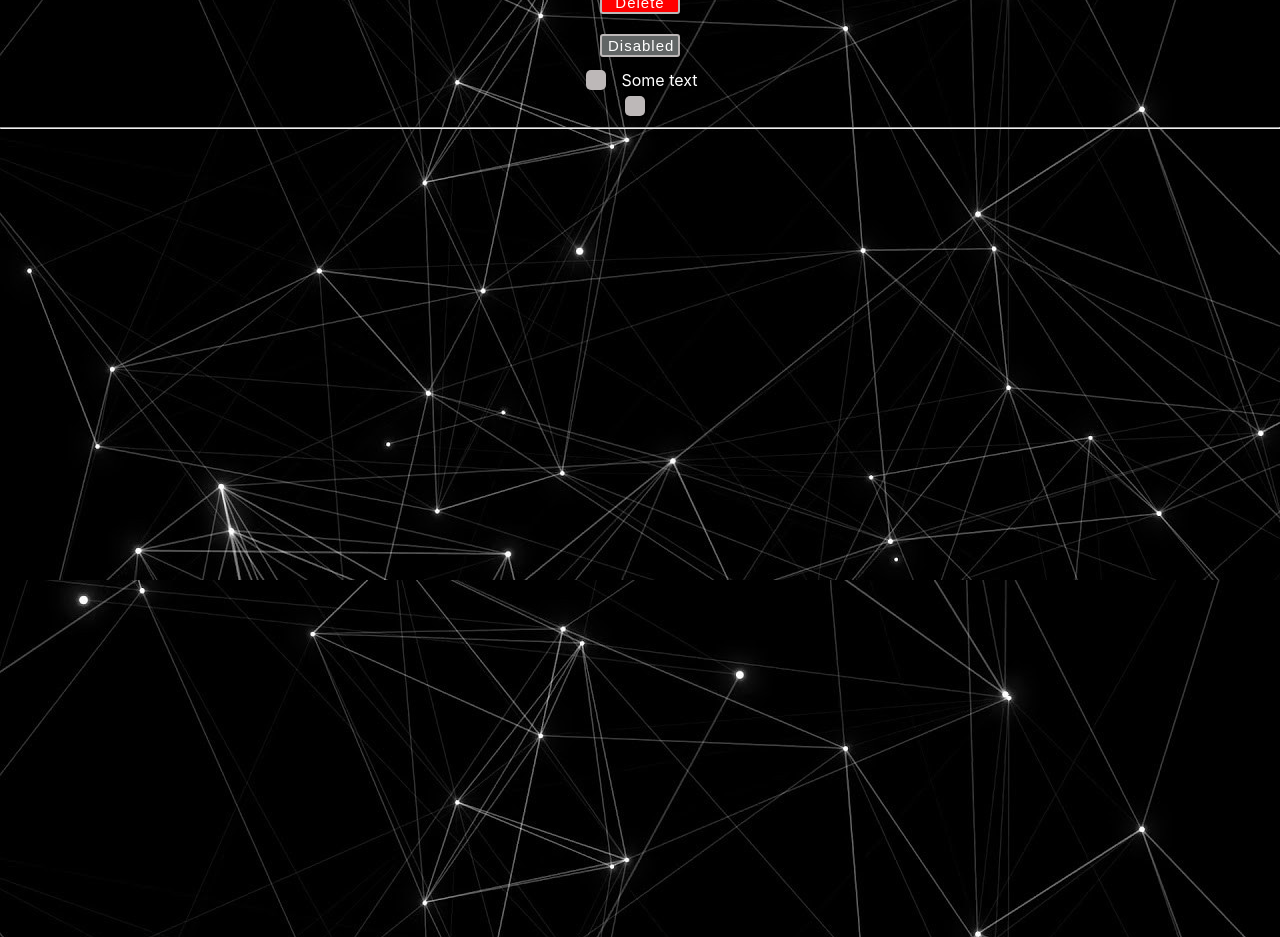
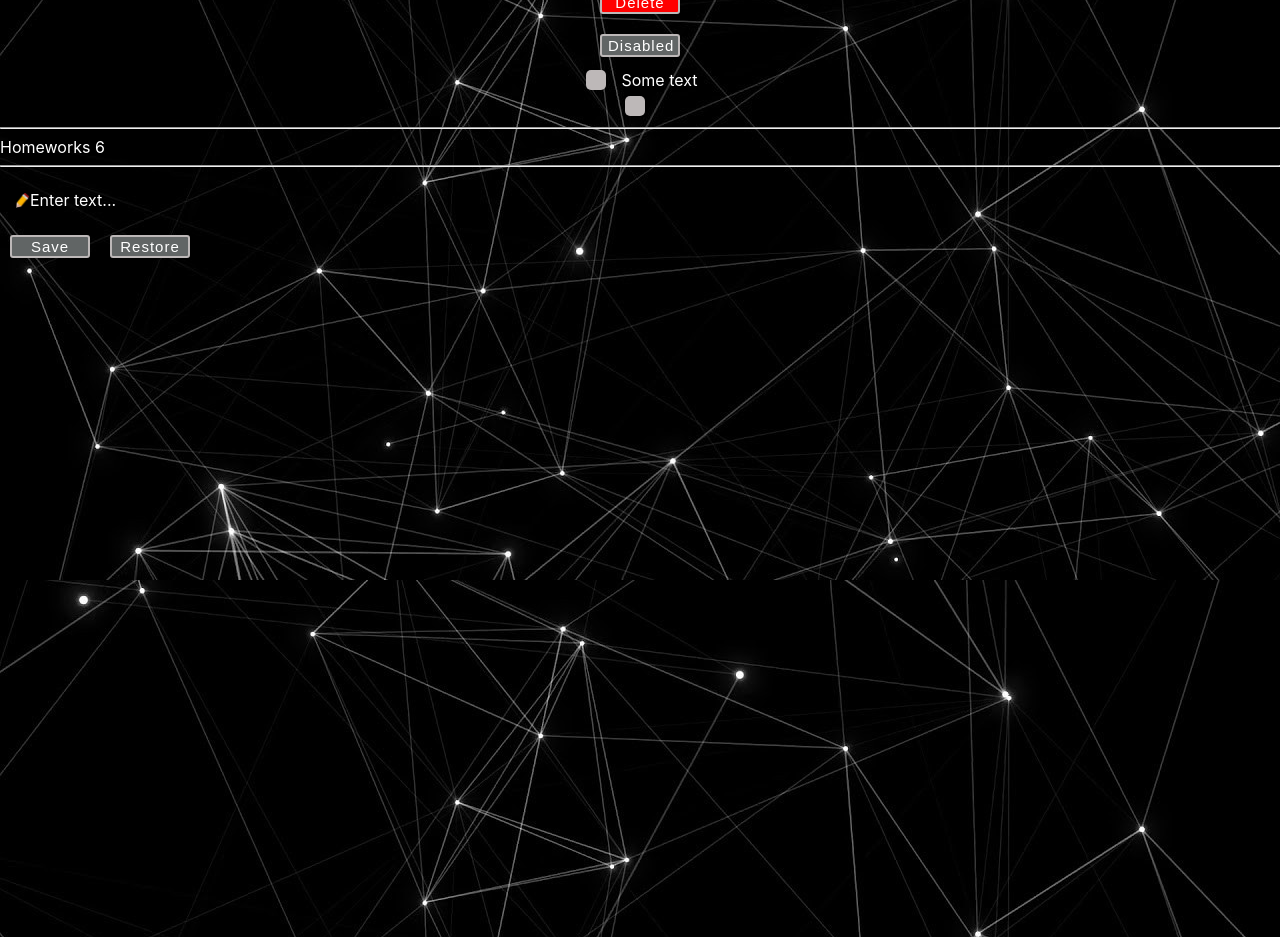
Before and after one commit to KirylSereda/ignat-HomeWorks-IT-ICNCUBATOR, a React (Create React App) app: page /#/pre-junior in a window 1280 px wide. Shown: the part 860-1797 px from the top of the page. Built offline with nearby package versions, Linux system fonts and the light colour scheme.

Commit message:
initial:HW-6

```diff
--- a/src/p2-homeworks/h5-rrd-v6/pages/PreJunior.tsx
+++ b/src/p2-homeworks/h5-rrd-v6/pages/PreJunior.tsx
@@ -3,6 +3,7 @@ import HW1 from '../../h1/HW1'
 import HW2 from '../../h2/HW2'
 import HW3 from '../../h3/HW3'
 import HW4 from '../../h4/HW4'
+import HW6 from '../../h6/HW6'
 
 function PreJunior() {
     return (
@@ -11,6 +12,7 @@ function PreJunior() {
             <HW2 />
             <HW3 />
             <HW4 />
+            <HW6 />
         </div>
     )
 }
--- a/src/p2-homeworks/h6/HW6.tsx
+++ b/src/p2-homeworks/h6/HW6.tsx
@@ -1,38 +1,34 @@
-import React, {useState} from 'react'
+import { useState } from 'react'
 import SuperEditableSpan from './common/c4-SuperEditableSpan/SuperEditableSpan'
 import SuperButton from '../h4/common/c2-SuperButton/SuperButton'
-import {restoreState, saveState} from './localStorage/localStorage'
+import { restoreState, saveState } from './localStorage/localStorage'
 
 function HW6() {
+
     const [value, setValue] = useState<string>('')
 
     const save = () => {
         saveState<string>('editable-span-value', value)
     }
+
     const restore = () => {
-        // setValue()
+        setValue(restoreState<string>('editable-span-value', '')
+        )
     }
 
     return (
         <div>
-            <hr/>
-            homeworks 6
-
-            {/*should work (должно работать)*/}
+            Homeworks 6
+            <hr />
             <div>
                 <SuperEditableSpan
                     value={value}
                     onChangeText={setValue}
-                    spanProps={{children: value ? undefined : 'enter text...'}}
+                    spanProps={{ children: value ? undefined : 'Enter text...' }}
                 />
             </div>
-            <SuperButton onClick={save}>save</SuperButton>
-            <SuperButton onClick={restore}>restore</SuperButton>
-
-            <hr/>
-            {/*для личного творчества, могу проверить*/}
-            {/*<AlternativeSuperEditableSpan/>*/}
-            <hr/>
+            <SuperButton onClick={save}>Save</SuperButton>
+            <SuperButton onClick={restore}>Restore</SuperButton>
         </div>
     )
 }
--- /dev/null
+++ b/src/p2-homeworks/h6/common/c4-SuperEditableSpan/SuperEditableSpan.module.css
@@ -0,0 +1,9 @@
+.editableSpan {
+  display: inline-block;
+  cursor: pointer;
+  margin: 15px;
+  background: url("./Pencil.png") no-repeat;
+  background-size: 15px;
+  background-position-y: center;
+  padding-left: 15px;
+}
--- a/src/p2-homeworks/h6/common/c4-SuperEditableSpan/SuperEditableSpan.tsx
+++ b/src/p2-homeworks/h6/common/c4-SuperEditableSpan/SuperEditableSpan.tsx
@@ -1,63 +1,60 @@
-import React, {DetailedHTMLProps, InputHTMLAttributes, HTMLAttributes, useState} from 'react'
+import React, { DetailedHTMLProps, InputHTMLAttributes, HTMLAttributes, useState } from 'react'
 import SuperInputText from '../../../h4/common/c1-SuperInputText/SuperInputText'
+import s from './SuperEditableSpan.module.css'
 
-// тип пропсов обычного инпута
 type DefaultInputPropsType = DetailedHTMLProps<InputHTMLAttributes<HTMLInputElement>, HTMLInputElement>
-// тип пропсов обычного спана
+
 type DefaultSpanPropsType = DetailedHTMLProps<HTMLAttributes<HTMLSpanElement>, HTMLSpanElement>
 
-// здесь мы говорим что у нашего инпута будут такие же пропсы как у обычного инпута
-// (чтоб не писать value: string, onChange: ...; они уже все описаны в DefaultInputPropsType)
-type SuperEditableSpanType = DefaultInputPropsType & { // и + ещё пропсы которых нет в стандартном инпуте
+
+type SuperEditableSpanType = DefaultInputPropsType & {
     onChangeText?: (value: string) => void
     onEnter?: () => void
     error?: string
     spanClassName?: string
-
-    spanProps?: DefaultSpanPropsType // пропсы для спана
+    spanProps?: DefaultSpanPropsType
 }
 
 const SuperEditableSpan: React.FC<SuperEditableSpanType> = (
     {
-        autoFocus, // игнорировать изменение этого пропса
+        autoFocus,
         onBlur,
         onEnter,
         spanProps,
-
-        ...restProps// все остальные пропсы попадут в объект restProps
+        ...restProps
     }
 ) => {
+
     const [editMode, setEditMode] = useState<boolean>(false)
-    const {children, onDoubleClick, className, ...restSpanProps} = spanProps || {}
+    const { children, onDoubleClick, className, ...restSpanProps } = spanProps || {}
 
     const onEnterCallback = () => {
-        // setEditMode() // выключить editMode при нажатии Enter
-
+        setEditMode(false)
         onEnter && onEnter()
     }
+
     const onBlurCallback = (e: React.FocusEvent<HTMLInputElement>) => {
-        // setEditMode() // выключить editMode при нажатии за пределами инпута
-
+        setEditMode(false)
         onBlur && onBlur(e)
     }
+
     const onDoubleClickCallBack = (e: React.MouseEvent<HTMLSpanElement, MouseEvent>) => {
-        // setEditMode() // включить editMode при двойном клике
-
+        setEditMode(true)
         onDoubleClick && onDoubleClick(e)
     }
 
-    const spanClassName = `${'сделать красивый стиль для спана'} ${className}`
+    const spanClassName = `${s.editableSpan} ${className}`
 
     return (
         <>
             {editMode
                 ? (
                     <SuperInputText
-                        autoFocus // пропсу с булевым значением не обязательно указывать true
+                        autoFocus
                         onBlur={onBlurCallback}
                         onEnter={onEnterCallback}
-
-                        {...restProps} // отдаём инпуту остальные пропсы если они есть (value например там внутри)
+                        className={s.editableSpan}
+                        {...restProps}
                     />
                 ) : (
                     <span
@@ -66,7 +63,6 @@ const SuperEditableSpan: React.FC<SuperEditableSpanType> = (
 
                         {...restSpanProps}
                     >
-                        {/*если нет захардкодженного текста для спана, то значение инпута*/}
                         {children || restProps.value}
                     </span>
                 )
```
Also changed, not shown: src/p2-homeworks/h6/common/c4-SuperEditableSpan/AlternativeSuperEditableSpan.tsx (deleted, +0 -9 lines), src/p2-homeworks/h6/common/c4-SuperEditableSpan/Pencil.png (added).
